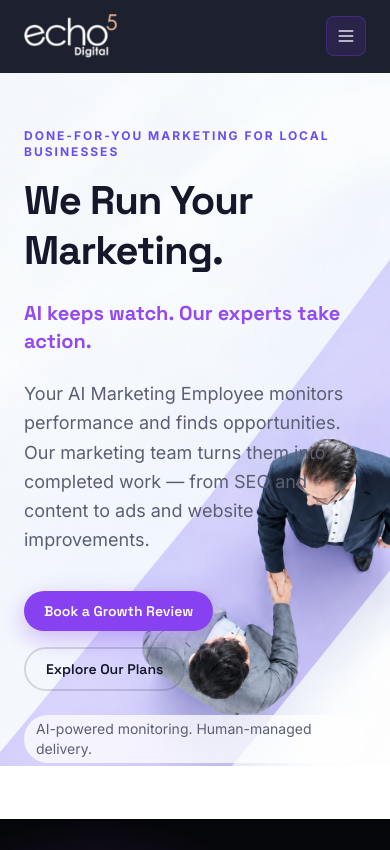
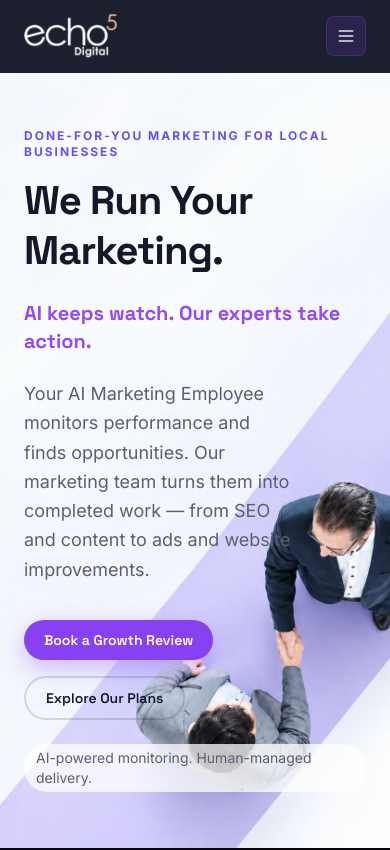
Before and after one commit to Echo5Digital/Echo5Digital-, a Next.js app: page / in a window 390 px wide. Shown: the top 850 px of the page. Built offline with nearby package versions, Linux system fonts and the light colour scheme.

Commit message:
Fix mobile hero banner sizing and text overlap
Replace the fixed-ratio background image with an object-cover img so the
banner always matches content height on any device, and narrow the hero
paragraph so it no longer overlaps the photo.

```diff
--- a/app/HomeClient.tsx
+++ b/app/HomeClient.tsx
@@ -158,15 +158,6 @@ export default function HomeClient({ faqData }: HomeClientProps) {
             .hero-banner {
               background-color: #ffffff;
             }
-            @media (max-width: 1023px) {
-              .hero-banner {
-                background-image: url("/bhh.png");
-                background-size: 100% auto;
-                background-position: top center;
-                background-repeat: no-repeat;
-                min-height: 155.8vw;
-              }
-            }
             @media (min-width: 1024px) {
               .hero-banner {
                 background-image: url("/banners.png");
@@ -176,6 +167,12 @@ export default function HomeClient({ faqData }: HomeClientProps) {
               }
             }
           `}</style>
+          <img
+            src="/bhh.png"
+            alt=""
+            aria-hidden="true"
+            className="lg:hidden absolute inset-0 w-full h-full object-cover object-top"
+          />
           <div className="relative z-10 w-full max-w-[1800px] mx-auto px-6 sm:px-8 lg:px-12 pt-14 pb-14 md:pt-16 md:pb-20 lg:min-h-[min(41.3vw,787px)] lg:flex lg:items-center">
             <div className="flex flex-col lg:flex-row items-center gap-10 lg:gap-8">
               {/* Text */}
@@ -206,7 +203,7 @@ export default function HomeClient({ faqData }: HomeClientProps) {
                 </BlurIn>
                 <BlurIn delay={0.2}>
                   <p
-                    className="text-lg leading-relaxed mb-9 max-w-xl"
+                    className="text-lg leading-relaxed mb-9 max-w-[78%] sm:max-w-[85%] lg:max-w-xl"
                     style={{ color: "#5B5F73" }}
                   >
                     Your AI Marketing Employee monitors performance and finds opportunities. Our marketing team turns them into completed work — from SEO and content to ads and website improvements.
```
